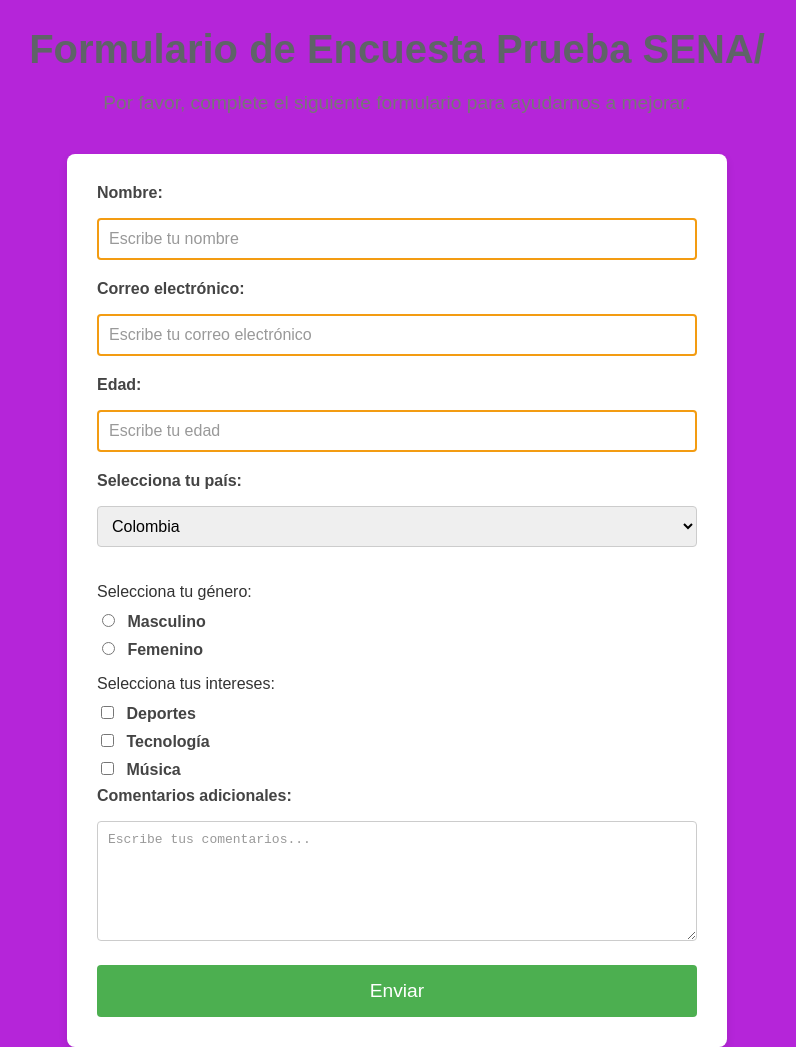
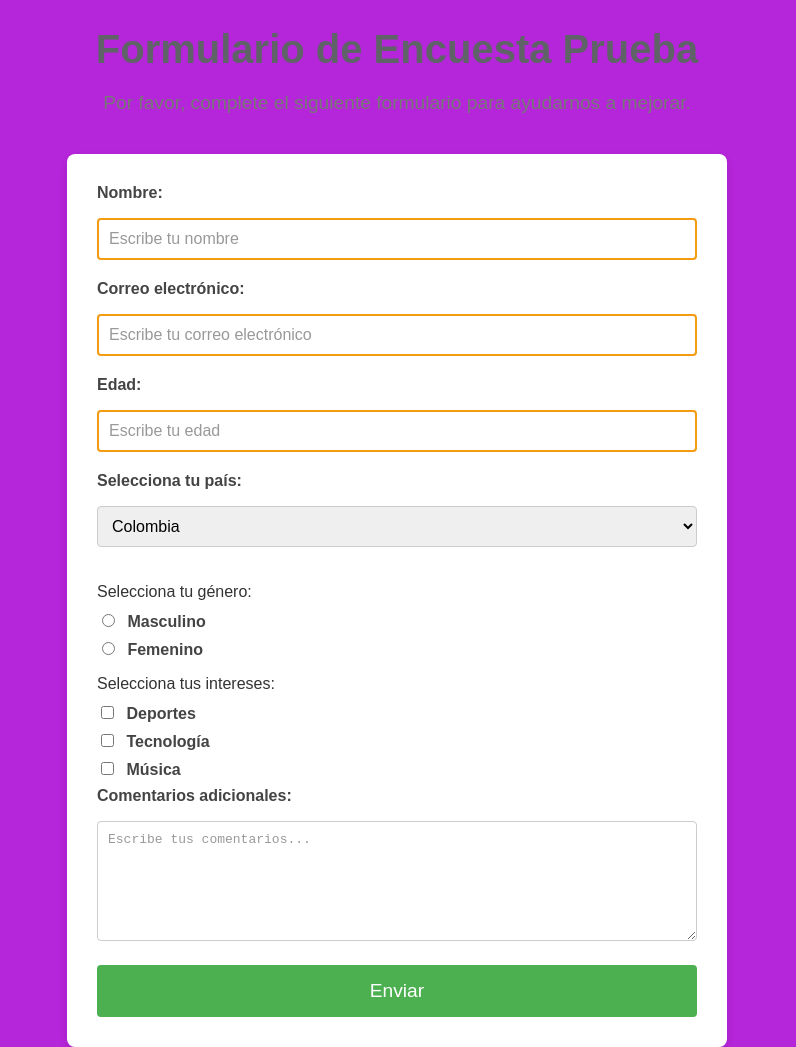
Before and after one commit to jultx/EncuestaJuli, a plain HTML site: page index.html in a window 1280 px wide. Shown: the whole page, without its empty margins (243-1039 px from the left). Drawn offline with Linux system fonts and the light colour scheme.

Commit message:
se guarda el cambio

```diff
--- a/index.html
+++ b/index.html
@@ -3,14 +3,14 @@
 <head>
     <meta charset="UTF-8">
     <meta name="viewport" content="width=device-width, initial-scale=1.0">
-    <title>Formulario de Encuesta SENA</title>
+    <title>Formulario de Encuesta </title>
     <link rel="stylesheet" href="styles.css">
 
 </head>
 <body>
 
     <!-- Título de la página -->
-    <h1 id="title">Formulario de Encuesta Prueba SENA/</h1>
+    <h1 id="title">Formulario de Encuesta Prueba</h1>
 
     <!-- Descripción -->
     <p id="description">Por favor, complete el siguiente formulario para ayudarnos a mejorar.</p>
```
